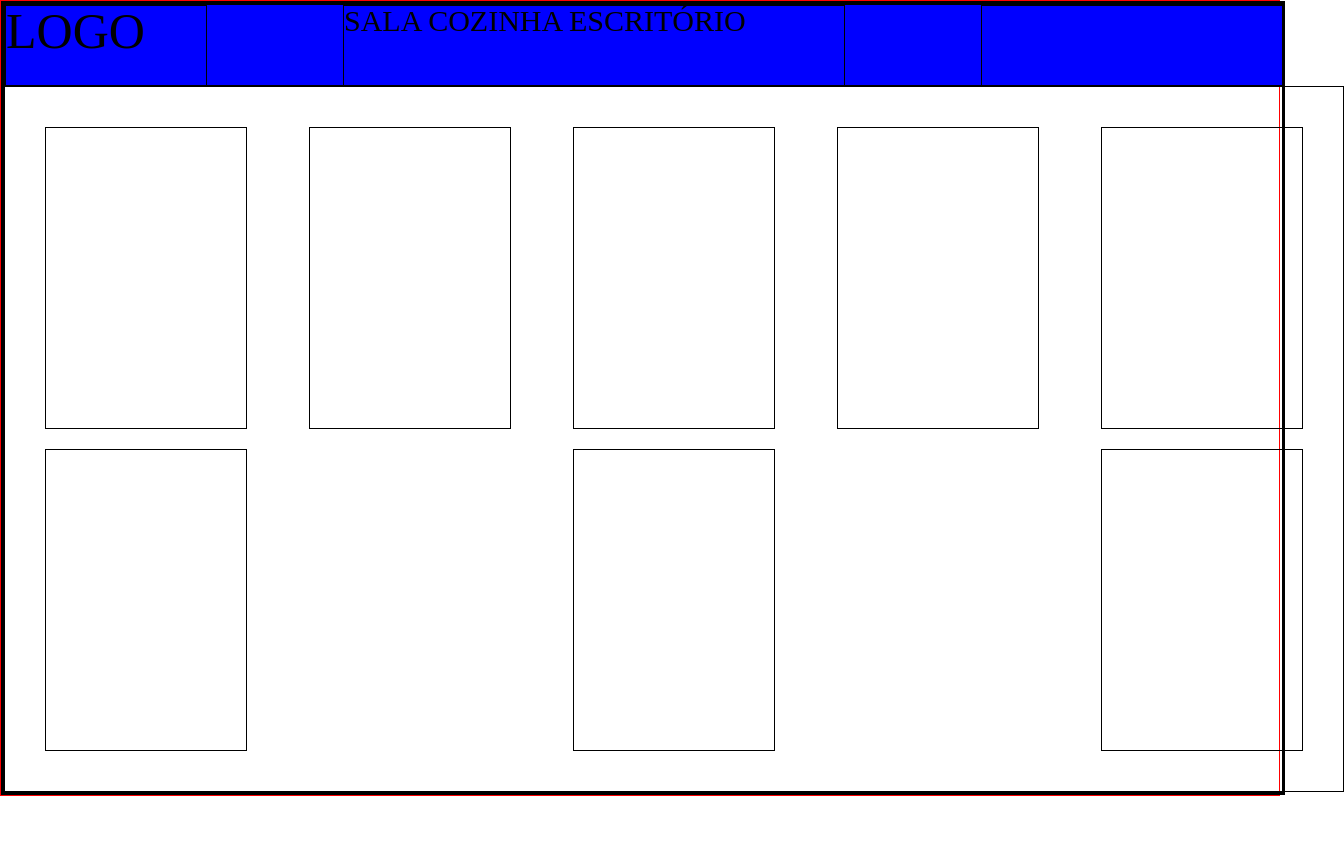
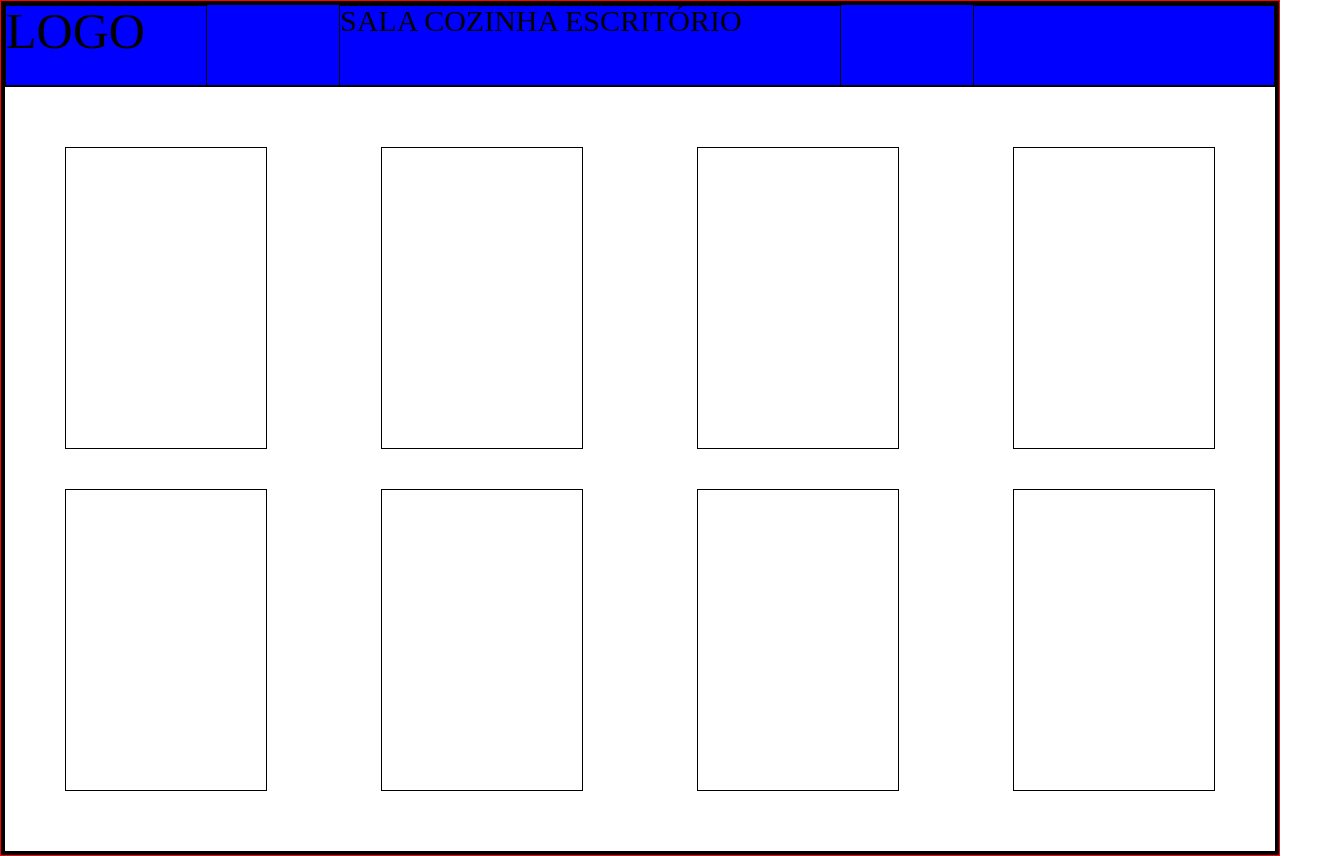
Before and after one commit to andressafirmino/P15-Projet-o, a React (Vite) app: page / in a window 1280 px wide. Shown: the whole page, 1344 px wide, since content can reach past the window. Before the commit the page ends 800 px from the top, so only its background shows below. Built offline with nearby package versions, Linux system fonts and the light colour scheme.

Commit message:
ajuste widths

```diff
--- a/src/App.jsx
+++ b/src/App.jsx
@@ -19,4 +19,5 @@ export default App;
 
 const PagesContainer = styled.div`
   border: 1px solid red;
+  width: 100hv;
 `;
--- a/src/pages/HomePage.jsx
+++ b/src/pages/HomePage.jsx
@@ -29,7 +29,7 @@ const CsHomePage = styled.div`
   border: 3px solid;
   //background-color: red;
   height: auto;
-  width: 100%;
+  width: 100hv;
   //internal position
   display: flex;
   flex-direction: column;
@@ -40,7 +40,7 @@ const CsHomePage = styled.div`
     }
 
   header{
-    width: 100%;
+    width: 100hv;
     height: 80px;
     background-color: blue;
     display: flex;
@@ -64,19 +64,19 @@ const CsHomePage = styled.div`
   }
 
   main{
-    width: 100%;
+    width: 100hv;
     height: auto;
     border: 1px solid;
 
     display: flex;
     justify-content: space-between;
     flex-wrap: wrap;
-    padding: 30px;
+    padding: 40px;
 
     .product{
         width: 200px;
         height: 300px;
-        margin: 10px;
+        margin: 20px;
 
     }
 
```
